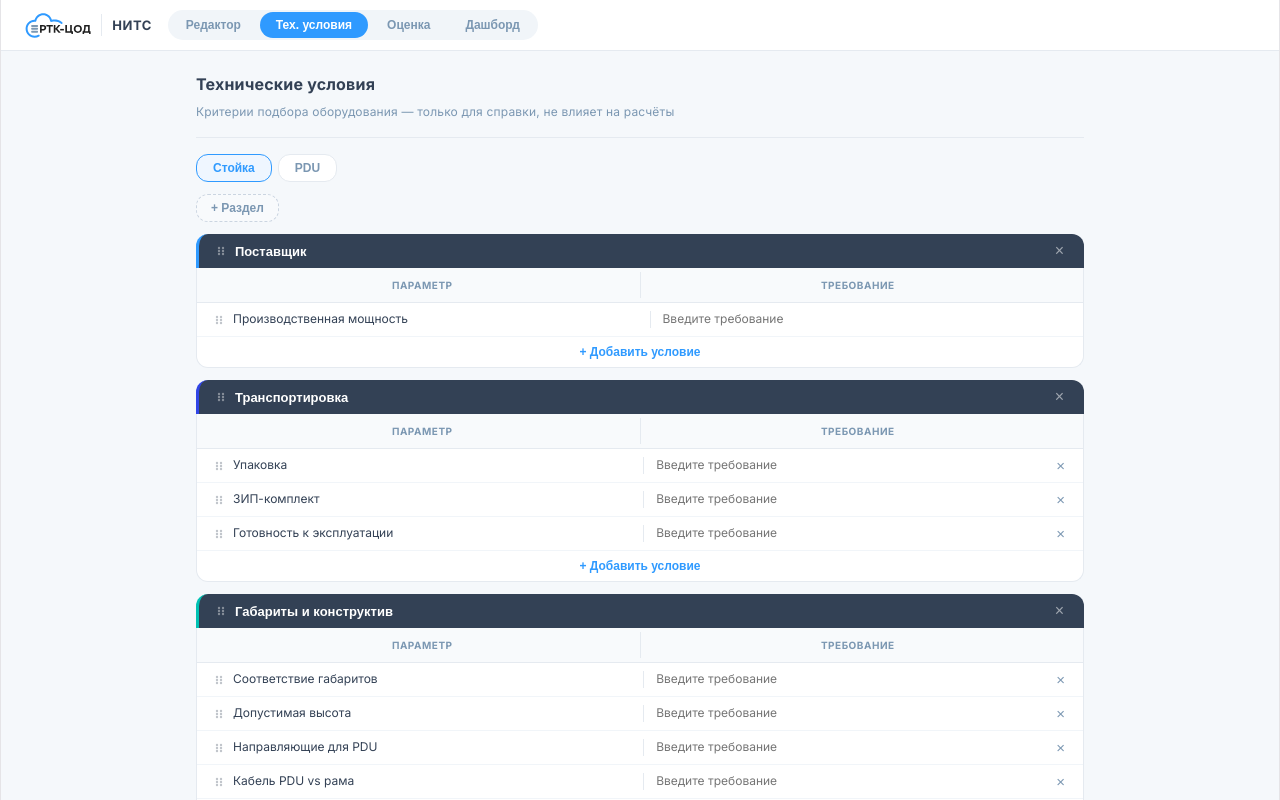
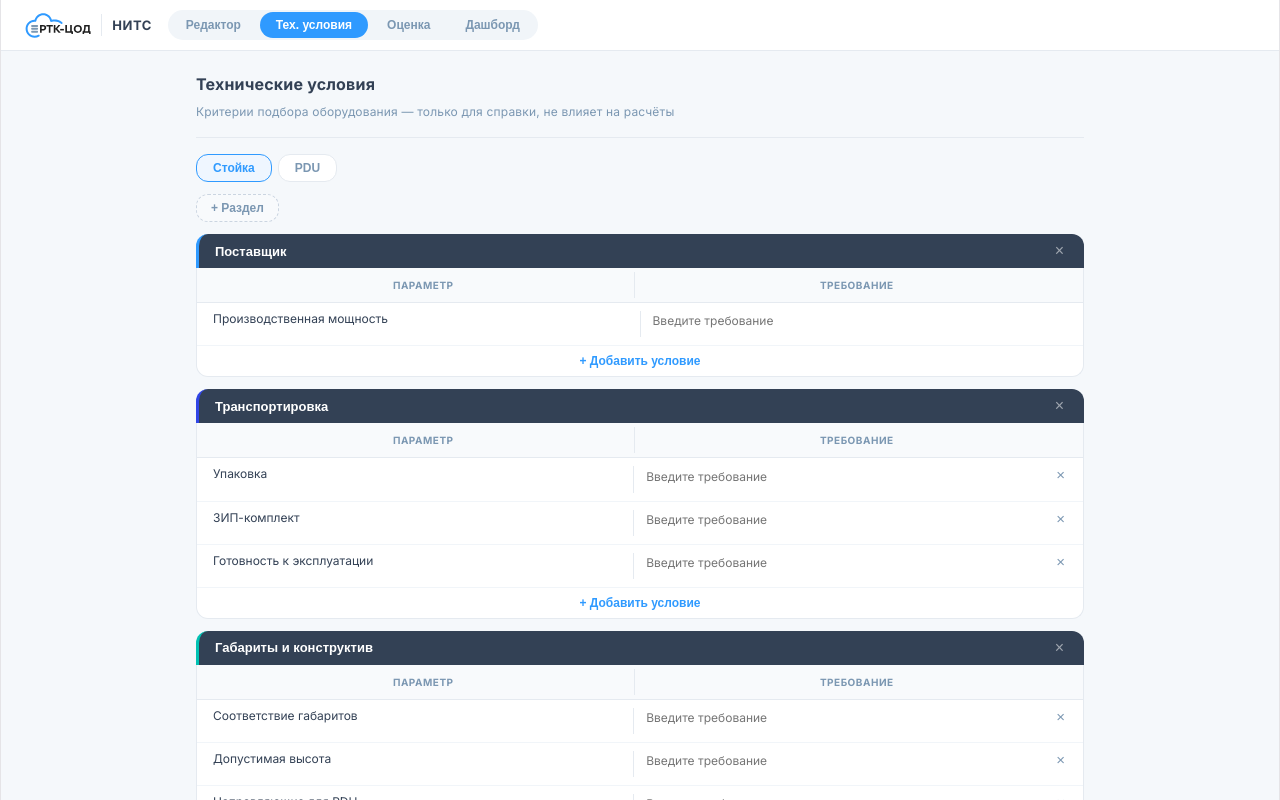
Before and after one commit to anezuf/Equipment-Testing, a React (Vite) app: page / in a window 1280 px wide. Both pictures are taken after a click on the button "Тех. условия". Shown: the top 800 px of the page. Built offline with nearby package versions, Linux system fonts and the light colour scheme.

Commit message:
fix(techspecs): remove drag handles, fix column divider alignment

```diff
--- a/src/App.jsx
+++ b/src/App.jsx
@@ -832,23 +832,21 @@ export default function App(){
         <button className="btn-add-vendor" onClick={()=>setTechSpecs(p=>[...p,{n:"Новый раздел",items:[{n:"Новое условие",n2:""}]}])} style={{padding:"6px 14px",borderRadius:12,border:"1.5px dashed #CBD5E1",background:"#F8FAFC",color:"#7B97B2",fontSize:12,fontWeight:600,cursor:"pointer",whiteSpace:"nowrap"}}>+ Раздел</button>
       </div>
       {techSpecs.map((sec,si)=><div key={si} style={{marginBottom:12}}>
-        <div draggable onDragStart={e=>{e.dataTransfer.setData("text",JSON.stringify({type:"ts-sec",si}));e.dataTransfer.effectAllowed="move";}} onDragOver={e=>{e.preventDefault();e.dataTransfer.dropEffect="move";}} onDrop={e=>{e.preventDefault();try{const d=JSON.parse(e.dataTransfer.getData("text"));if(d.type==="ts-sec"&&d.si!==si){const n=[...techSpecs];const [m]=n.splice(d.si,1);n.splice(si,0,m);setTechSpecs(n);}}catch{}}} style={{display:"flex",alignItems:"center",gap:8,padding:"8px 16px",background:B.graphite,borderRadius:"12px 12px 0 0",borderLeft:`3px solid ${VC[si%VC.length]}`,cursor:"grab"}}>
-          <svg width="12" height="12" viewBox="0 0 12 12" style={{flexShrink:0,opacity:0.4}}><circle cx="4" cy="3" r="1.2" fill="#fff"/><circle cx="8" cy="3" r="1.2" fill="#fff"/><circle cx="4" cy="6" r="1.2" fill="#fff"/><circle cx="8" cy="6" r="1.2" fill="#fff"/><circle cx="4" cy="9" r="1.2" fill="#fff"/><circle cx="8" cy="9" r="1.2" fill="#fff"/></svg>
+        <div style={{display:"flex",alignItems:"center",gap:8,padding:"8px 16px",background:B.graphite,borderRadius:"12px 12px 0 0",borderLeft:`3px solid ${VC[si%VC.length]}`}}>
           <input value={sec.n} onChange={e=>setTechSpecs(p=>p.map((s,i)=>i===si?{...s,n:e.target.value}:s))} style={{flex:1,background:"transparent",border:"none",color:"#fff",fontSize:13,fontWeight:700,outline:"none",minWidth:0}}/>
           {techSpecs.length>1&&<button className="btn-icon-close" onClick={()=>setTechSpecs(p=>p.filter((_,i)=>i!==si))} style={{background:"none",border:"none",color:"#ffffff88",cursor:"pointer",fontSize:16,padding:"0 4px",flexShrink:0}}>×</button>}
         </div>
         <div style={{background:"#fff",borderRadius:"0 0 12px 12px",border:`1px solid ${B.border}`,borderTop:"none"}}>
           <div style={{display:"flex",padding:"4px 16px",background:"#F8FAFC",borderBottom:`1px solid ${B.border}`}}>
             <div style={{flex:1,fontSize:10,fontWeight:700,color:B.steel,textTransform:"uppercase",letterSpacing:"0.5px"}}>Параметр</div>
-            <div style={{width:1,background:B.border,margin:"0 8px"}}/>
-            <div style={{flex:1,fontSize:10,fontWeight:700,color:B.steel,textTransform:"uppercase",letterSpacing:"0.5px"}}>Требование</div>
+            <div style={{flex:1,fontSize:10,fontWeight:700,color:B.steel,textTransform:"uppercase",letterSpacing:"0.5px",borderLeft:`1px solid ${B.border}`,paddingLeft:12}}>Требование</div>
           </div>
-          {sec.items.map((it,ii)=><div key={ii} draggable onDragStart={e=>{e.stopPropagation();e.dataTransfer.setData("text",JSON.stringify({type:"ts-item",si,ii}));}} onDragOver={e=>{e.preventDefault();e.stopPropagation();}} onDrop={e=>{e.preventDefault();e.stopPropagation();try{const d=JSON.parse(e.dataTransfer.getData("text"));if(d.type==="ts-item"&&d.si===si&&d.ii!==ii){const n=[...techSpecs];const s={...n[si],items:[...n[si].items]};const [m]=s.items.splice(d.ii,1);s.items.splice(ii,0,m);n[si]=s;setTechSpecs(n);}}catch{}}} style={{display:"flex",alignItems:"flex-start",gap:0,padding:"8px 16px",borderTop:ii?`1px solid #F1F5F9`:"none",cursor:"grab"}}>
-            <svg width="12" height="12" viewBox="0 0 12 12" style={{flexShrink:0,opacity:0.3,marginTop:3}}><circle cx="4" cy="3" r="1.2" fill={B.graphite}/><circle cx="8" cy="3" r="1.2" fill={B.graphite}/><circle cx="4" cy="6" r="1.2" fill={B.graphite}/><circle cx="8" cy="6" r="1.2" fill={B.graphite}/><circle cx="4" cy="9" r="1.2" fill={B.graphite}/><circle cx="8" cy="9" r="1.2" fill={B.graphite}/></svg>
-            <div style={{flex:1,display:"flex",gap:0,minWidth:0,marginLeft:8}}>
+          {sec.items.map((it,ii)=><div key={ii} style={{display:"flex",alignItems:"flex-start",gap:0,padding:"8px 16px",borderTop:ii?`1px solid #F1F5F9`:"none"}}>
+            <div style={{flex:1,display:"flex",gap:0,minWidth:0}}>
               <textarea value={it.n} onChange={e=>{const v=e.target.value;e.target.style.height="auto";e.target.style.height=e.target.scrollHeight+"px";setTechSpecs(p=>p.map((s,i)=>i===si?{...s,items:s.items.map((x,j)=>j===ii?{...x,n:v}:x)}:s));}} onFocus={e=>{e.target.style.height="auto";e.target.style.height=e.target.scrollHeight+"px";}} rows={1} style={{flex:1,border:"none",background:"none",fontSize:12,color:B.graphite,outline:"none",resize:"none",overflow:"hidden",fontFamily:"Inter,system-ui,sans-serif",lineHeight:"1.4",padding:0,minWidth:0}}/>
-              <div style={{width:1,background:B.border,alignSelf:"stretch",margin:"0 12px",flexShrink:0}}/>
-              <textarea value={it.n2||""} onChange={e=>{const v=e.target.value;e.target.style.height="auto";e.target.style.height=e.target.scrollHeight+"px";setTechSpecs(p=>p.map((s,i)=>i===si?{...s,items:s.items.map((x,j)=>j===ii?{...x,n2:v}:x)}:s));}} onFocus={e=>{e.target.style.height="auto";e.target.style.height=e.target.scrollHeight+"px";}} rows={1} placeholder="Введите требование" style={{flex:1,border:"none",background:"none",fontSize:12,color:B.steel,outline:"none",resize:"none",overflow:"hidden",fontFamily:"Inter,system-ui,sans-serif",lineHeight:"1.4",padding:0,minWidth:0}}/>
+              <div style={{flex:1,minWidth:0,borderLeft:`1px solid ${B.border}`,paddingLeft:12,marginLeft:12}}>
+                <textarea value={it.n2||""} onChange={e=>{const v=e.target.value;e.target.style.height="auto";e.target.style.height=e.target.scrollHeight+"px";setTechSpecs(p=>p.map((s,i)=>i===si?{...s,items:s.items.map((x,j)=>j===ii?{...x,n2:v}:x)}:s));}} onFocus={e=>{e.target.style.height="auto";e.target.style.height=e.target.scrollHeight+"px";}} rows={1} placeholder="Введите требование" style={{width:"100%",border:"none",background:"none",fontSize:12,color:B.steel,outline:"none",resize:"none",overflow:"hidden",fontFamily:"Inter,system-ui,sans-serif",lineHeight:"1.4",padding:0,minWidth:0}}/>
+              </div>
             </div>
             {sec.items.length>1&&<button className="btn-icon-close" onClick={()=>setTechSpecs(p=>p.map((s,i)=>i===si?{...s,items:s.items.filter((_,j)=>j!==ii)}:s))} style={{background:"none",border:"none",color:B.steel,cursor:"pointer",fontSize:15,padding:"0 2px",flexShrink:0}}>×</button>}
           </div>)}
```
